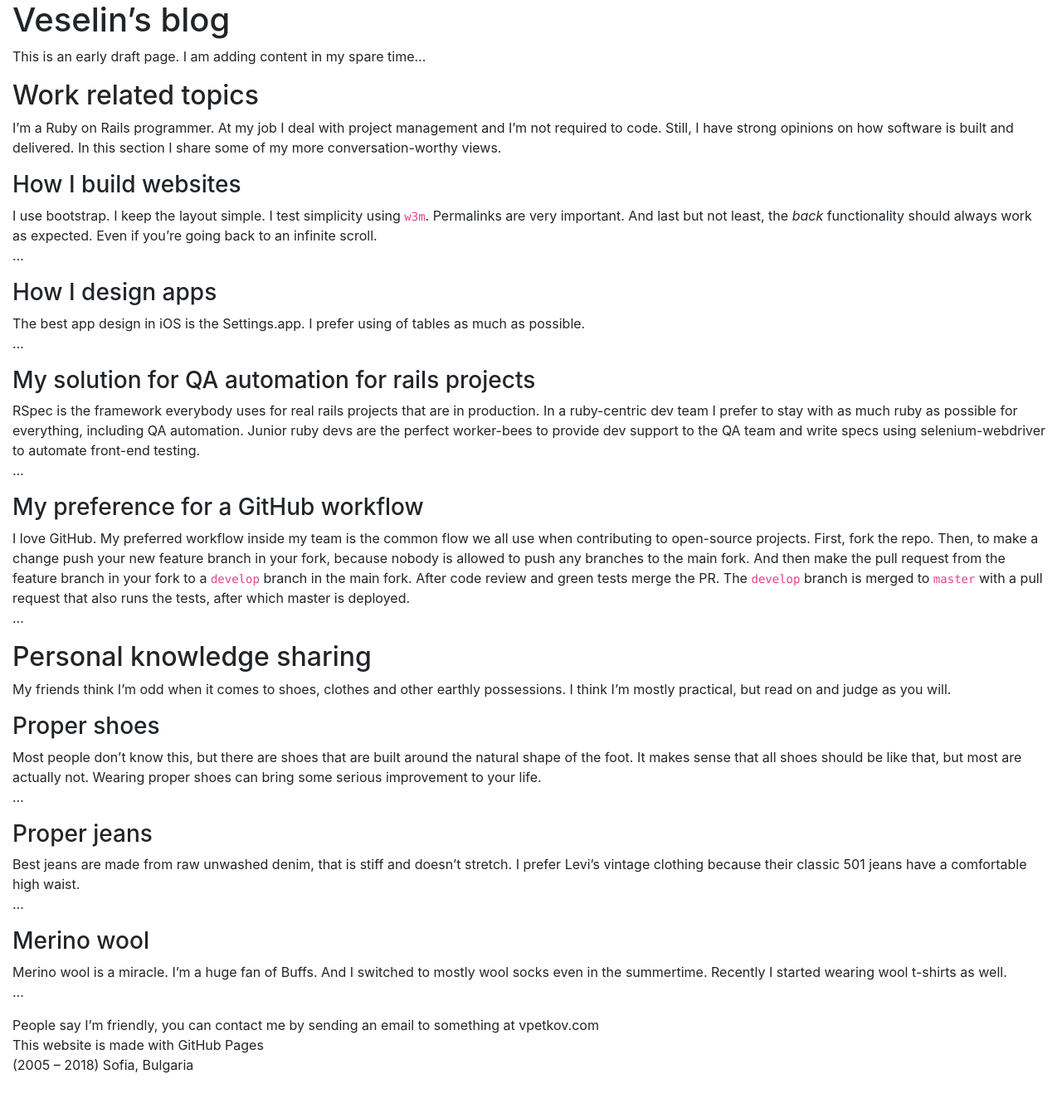
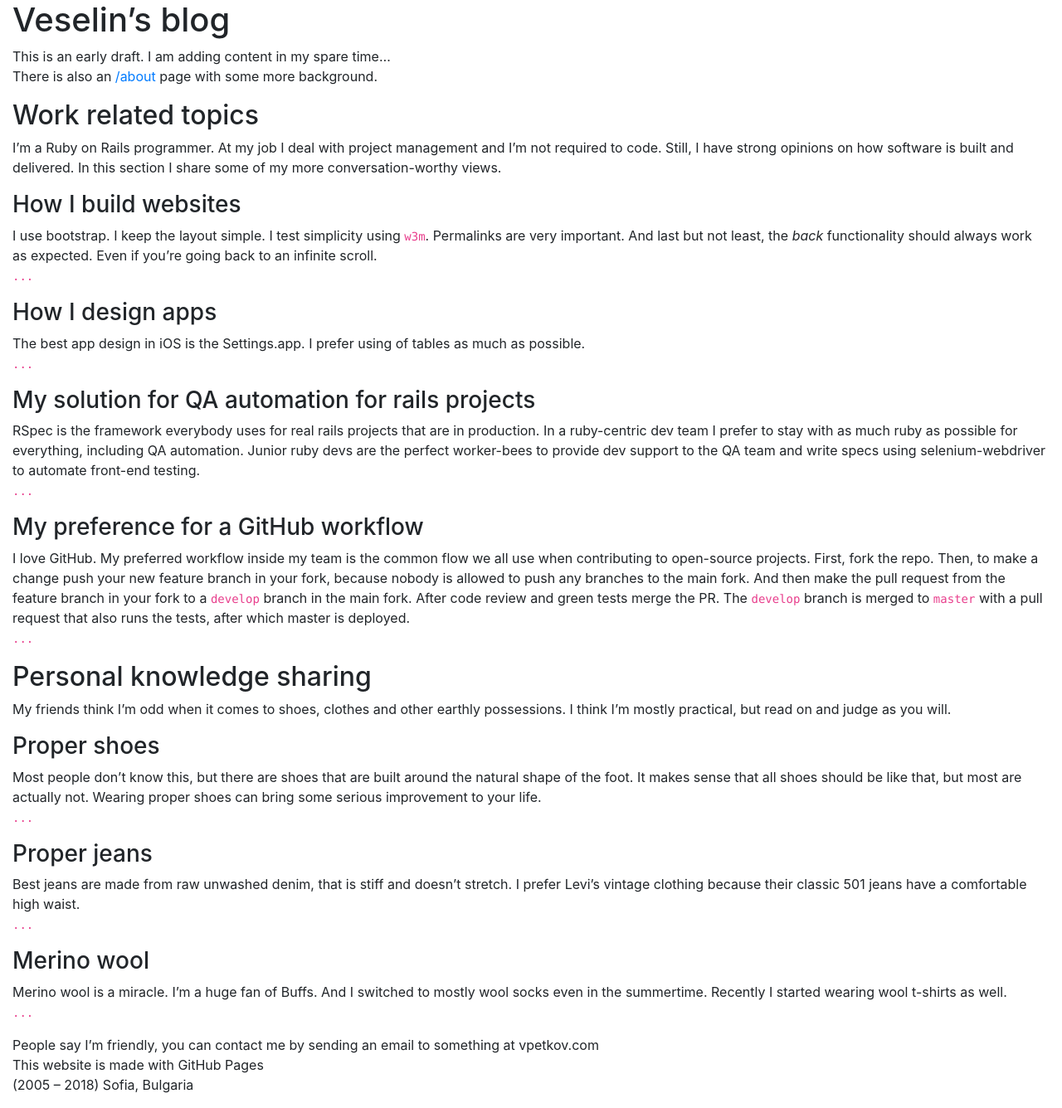
Before and after one commit to vpetkov/vpetkov.github.io, a Jekyll site: the page built from index.md, in a window 1280 px wide. Shown: the whole page at 83% size. Built offline with Jekyll 4.4.1, drawn with Linux system fonts in a browser that asks for light colours; our own code applies the rules of GitHub Pages for plain Markdown files; before the commit the page ends 1312 px from its top, so only the background shows below that.

Commit message:
Add about and link the two pages

```diff
--- a/index.md
+++ b/index.md
@@ -5,7 +5,8 @@ layout: default
 Veselin's blog
 ==============
 
-This is an early draft page. I am adding content in my spare time...
+This is an early draft. I am adding content in my spare time...
+There is also an [/about](/about) page with some more background.
 
 
 Work related topics
@@ -16,22 +17,22 @@ I'm a Ruby on Rails programmer. At my job I deal with project management and I'm
 ### How I build websites
 
 I use bootstrap. I keep the layout simple. I test simplicity using `w3m`. Permalinks are very important. And last but not least, the *back* functionality should always work as expected. Even if you're going back to an infinite scroll.
-...
+`...`
 
 ### How I design apps
 
 The best app design in iOS is the Settings.app. I prefer using of tables as much as possible.
-...
+`...`
 
 ### My solution for QA automation for rails projects
 
 RSpec is the framework everybody uses for real rails projects that are in production. In a ruby-centric dev team I prefer to stay with as much ruby as possible for everything, including QA automation. Junior ruby devs are the perfect worker-bees to provide dev support to the QA team and write specs using selenium-webdriver to automate front-end testing.
-...
+`...`
 
 ### My preference for a GitHub workflow
 
 I love GitHub. My preferred workflow inside my team is the common flow we all use when contributing to open-source projects. First, fork the repo. Then, to make a change push your new feature branch in your fork, because nobody is allowed to push any branches to the main fork. And then make the pull request from the feature branch in your fork to a `develop` branch in the main fork. After code review and green tests merge the PR. The `develop` branch is merged to `master` with a pull request that also runs the tests, after which master is deployed.
-...
+`...`
 
 Personal knowledge sharing
 --------------------------
@@ -41,17 +42,17 @@ My friends think I'm odd when it comes to shoes, clothes and other earthly posse
 ### Proper shoes
 
 Most people don't know this, but there are shoes that are built around the natural shape of the foot. It makes sense that all shoes should be like that, but most are actually not. Wearing proper shoes can bring some serious improvement to your life.
-...
+`...`
 
 ### Proper jeans
 
 Best jeans are made from raw unwashed denim, that is stiff and doesn't stretch. I prefer Levi's vintage clothing because their classic 501 jeans have a comfortable high waist.
-...
+`...`
 
 ### Merino wool
 
 Merino wool is a miracle. I'm a huge fan of Buffs. And I switched to mostly wool socks even in the summertime. Recently I started wearing wool t-shirts as well.
-...
+`...`
 
 People say I'm friendly, you can contact me by sending an email to something at vpetkov.com
 This website is made with GitHub Pages
```
Also changed, not shown: about.md (added, +29 -0 lines).
